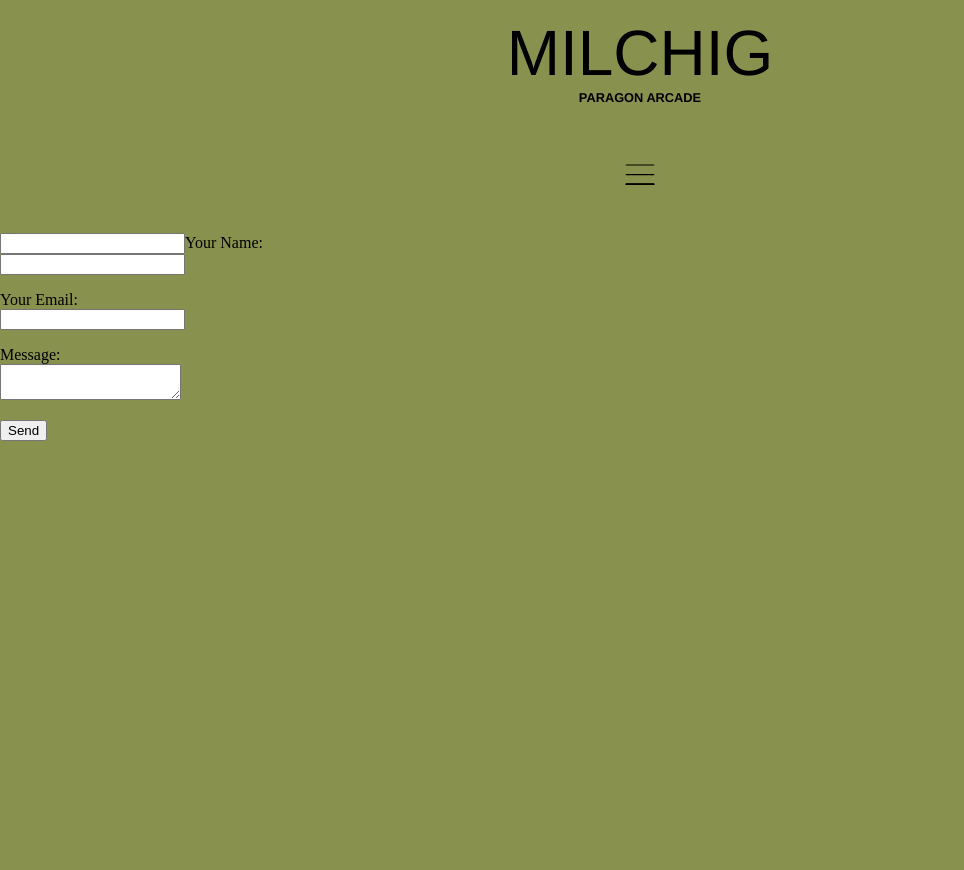
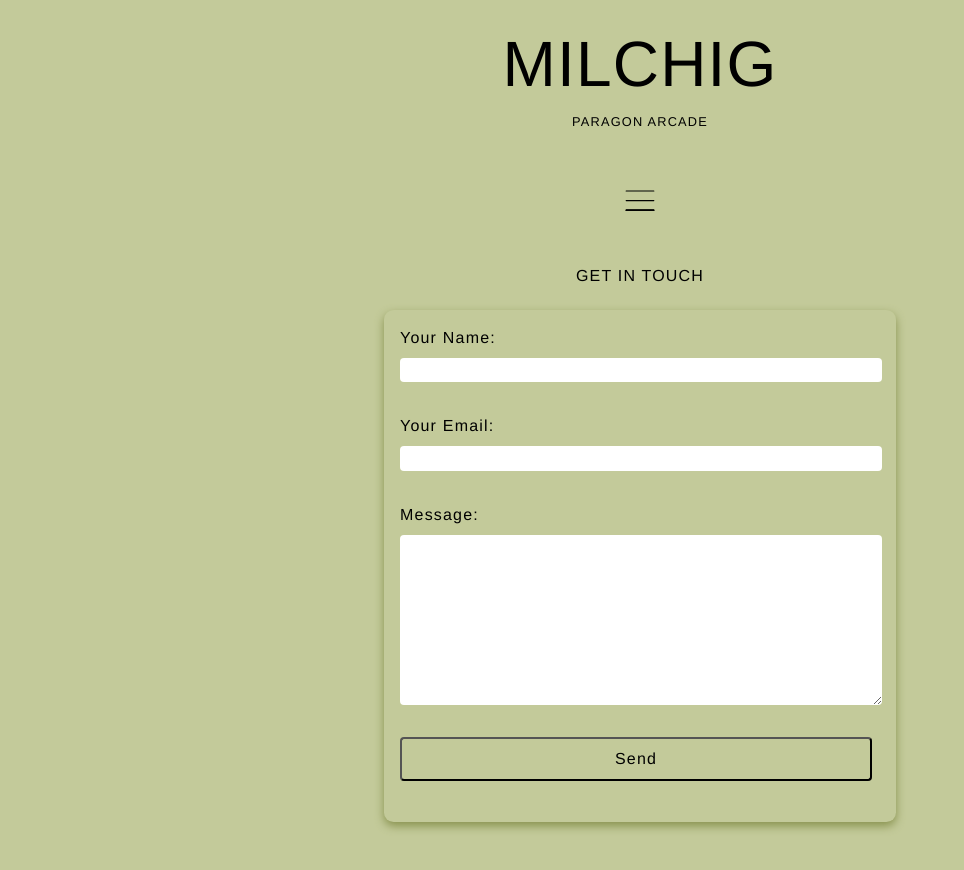
Before and after one commit to Joshibbotson/milchig_v2, a Next.js app: page /contact in a window 1280 px wide. Shown: the top 870 px of the page, without its empty margins (0-964 px from the left). Before the commit the page ends 800 px from the top, so only its background shows below. Built offline with nearby package versions, Linux system fonts and the light colour scheme.

Commit message:
styling updates

```diff
--- a/src/app/components/nav/nav.module.scss
+++ b/src/app/components/nav/nav.module.scss
@@ -20,6 +20,10 @@
         padding: 0;
         margin: 0;
         z-index: 10;
+        font-size: 1rem;
+        font-weight: 400;
+        letter-spacing: 0.075rem;
+        line-height: 1.5;
     }
     a {
         font-size: 4rem;
--- /dev/null
+++ b/src/app/contact/page.module.scss
@@ -0,0 +1,98 @@
+@import "../layout.module.scss";
+
+.main {
+    display: flex;
+    flex-direction: column;
+    align-items: center;
+    height: 79svh;
+    h4 {
+        font-family: $font;
+        font-size: 1rem;
+        font-weight: 400;
+        letter-spacing: 0.075rem;
+        line-height: 1.5;
+    }
+}
+.form {
+    display: flex;
+    align-items: flex-start;
+    justify-content: flex-start;
+    flex-direction: column;
+    width: 20rem;
+    height: 25rem;
+    gap: 2rem;
+    border-radius: 0.6rem;
+    padding: 1rem;
+    box-shadow: 0px 4px 10px $secondaryColour;
+
+    .wrapper {
+        display: flex;
+        flex-direction: column;
+        gap: 0.5rem;
+        width: 19.5rem;
+
+        label {
+            font-family: $font;
+            font-size: 1rem;
+            font-weight: 400;
+            letter-spacing: 0.075rem;
+            line-height: 1.5;
+        }
+    }
+
+    input[type="text"],
+    input[type="email"],
+    textArea {
+        margin: 0;
+        padding: 0.3rem;
+        border-radius: 4px;
+        border: none;
+        width: 100%;
+    }
+
+    textArea {
+        height: 5rem;
+    }
+
+    button {
+        background: none;
+        width: 100%;
+        border-radius: 4px;
+        font-family: $font;
+        padding: 0.5rem;
+        transition: all 250ms ease-in;
+        cursor: pointer;
+        font-size: 1rem;
+        font-weight: 400;
+        letter-spacing: 0.075rem;
+        line-height: 1.5;
+    }
+
+    button:hover {
+        background-color: white;
+        border: none;
+        outline: none;
+    }
+}
+
+@media (min-width: 860px) {
+    .form {
+        display: flex;
+        align-items: flex-start;
+        justify-content: flex-start;
+        flex-direction: column;
+        width: 30rem;
+        height: 30rem;
+        gap: 2rem;
+        border-radius: 0.6rem;
+        padding: 1rem;
+        box-shadow: 0px 4px 10px $secondaryColour;
+        .wrapper {
+            width: 29.5rem;
+        }
+
+        textArea {
+            height: 10rem;
+        }
+    }
+}
--- a/src/app/contact/page.tsx
+++ b/src/app/contact/page.tsx
@@ -1,28 +1,33 @@
+import styles from "./page.module.scss";
+
 export default function ContactForm() {
     return (
+        <main className={styles.main}>
+            <h4>GET IN TOUCH</h4>
             <form
+                className={styles.form}
                 name="contact"
                 action="/success"
                 method="POST"
                 data-netlify="true"
             >
                 <input type="hidden" name="form-name" value="contact" />
-            <p>
-                <input type="text" name="firstname" id="firstname" />
-                <label htmlFor="yourname">Your Name:</label> <br />
+                <div className={styles.wrapper}>
+                    <label htmlFor="yourname">Your Name:</label>
                     <input type="text" name="name" id="yourname" />
-            </p>
-            <p>
-                <label htmlFor="youremail">Your Email:</label> <br />
+                </div>
+                <div className={styles.wrapper}>
+                    <label htmlFor="youremail">Your Email:</label>
                     <input type="email" name="email" id="youremail" />
-            </p>
-            <p>
-                <label htmlFor="yourmessage">Message:</label> <br />
+                </div>
+                <div className={styles.wrapper}>
+                    <label htmlFor="yourmessage">Message:</label>
                     <textarea name="message" id="yourmessage"></textarea>
-            </p>
-            <p>
+                </div>
+                <div className={styles.wrapper}>
                     <button type="submit">Send</button>
-            </p>
+                </div>
             </form>
+        </main>
     );
 }
--- a/src/app/contact/success.tsx
+++ /dev/null
@@ -1,3 +0,0 @@
-export default function Success() {
-    return <div>Form successfully submitted!</div>;
-}
--- a/src/app/find-us/page.module.scss
+++ b/src/app/find-us/page.module.scss
@@ -30,7 +30,7 @@
     }
 
     .iframe {
-        width: 80%;
+        width: 90%;
         height: 20rem;
         border-radius: 1rem;
     }
--- a/src/app/layout.module.scss
+++ b/src/app/layout.module.scss
@@ -1,4 +1,7 @@
-$primaryColour: rgba(136, 146, 78, 255);
+// $primaryColour: #88924e;
+$primaryColour: #c3ca9a;
+$secondaryColour: #88924e;
+
 $mainTextColour: black;
 $font: "Karla", HelveticaNeue-Light, "Helvetica Neue Light", "Helvetica Neue",
     Helvetica, Arial, "Lucida Grande", sans-serif;
--- /dev/null
+++ b/src/app/success/page.module.scss
@@ -0,0 +1,6 @@
+@import "../layout.module.scss";
+
+.successMsg {
+    text-align: center;
+    font-family: $font;
+}
```
Also changed, not shown: src/app/page.module.scss (+7 -0 lines), src/app/success/page.tsx (added, +8 -0 lines). Lines whose indentation alone changed are shown as unchanged.
